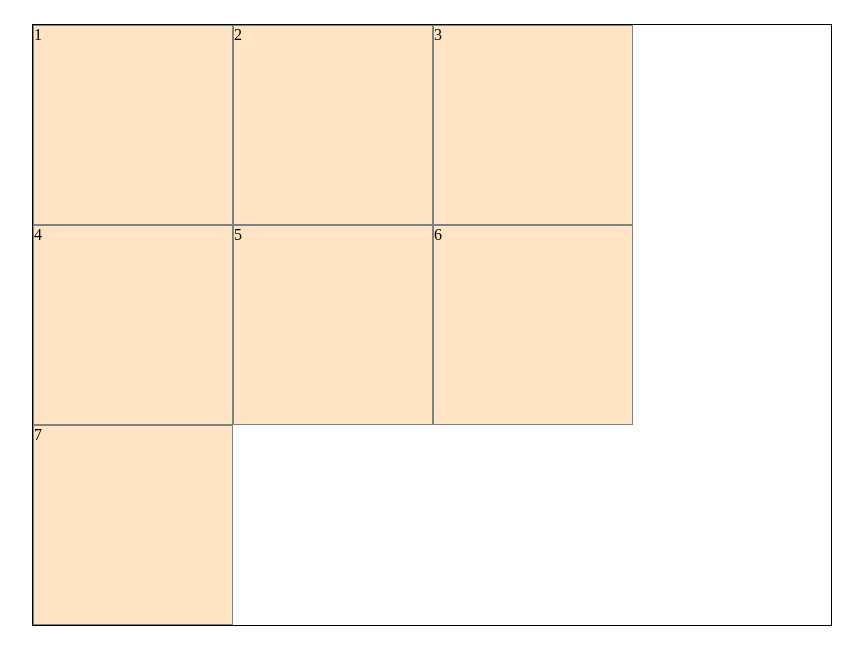
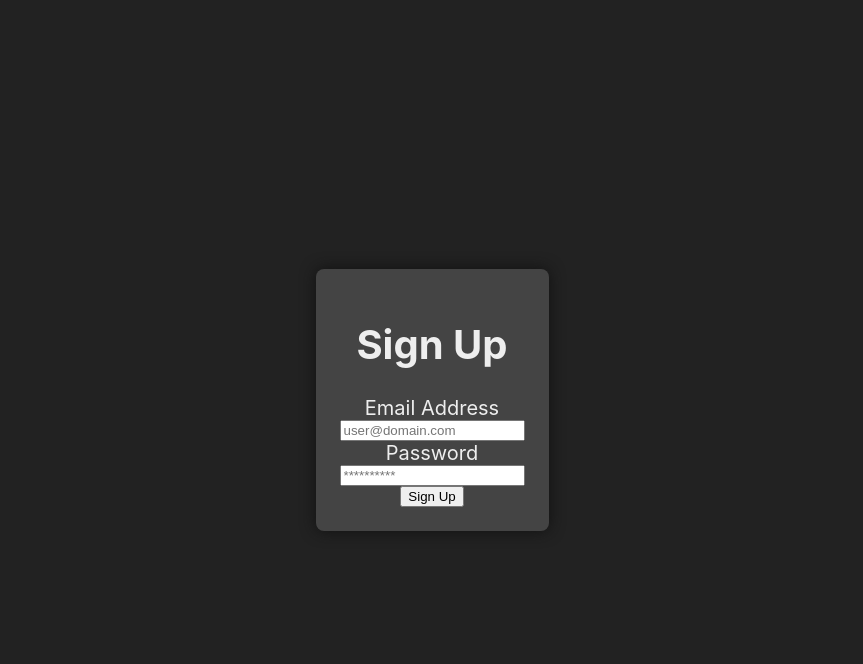
Before and after one commit to yourfavmatt/tc-node-8, a website: page walkthroughs/flexbox-and-grid/flexbox.html in a window 1280 px wide. Shown: the whole page, without its empty margins (208-1071 px from the left). Drawn offline with Linux system fonts and the light colour scheme.

Commit message:
UPDATE: added flexbox review

```diff
--- /dev/null
+++ b/walkthroughs/flexbox-and-grid/flexbox.css
@@ -0,0 +1,38 @@
+* {
+  box-sizing: border-box;
+}
+
+html {
+  font-family: -apple-system, BlinkMacSystemFont, "Segoe UI", Roboto, Oxygen,
+    Ubuntu, Cantarell, "Open Sans", "Helvetica Neue", sans-serif;
+  font-size: 20px;
+}
+
+body {
+  margin: 0;
+}
+
+.container {
+  width: 100vw;
+  min-height: 100vh;
+  background-color: #222;
+  color: #eee;
+
+  /* Flexbox */
+  display: flex;
+  flex-direction: row;
+  justify-content: center;
+  align-items: center;
+  flex-wrap: wrap;
+}
+
+.item {
+  padding: 24px;
+  background-color: #444;
+  border-radius: 8px;
+  box-shadow: 0px 0px 15px #111;
+
+  display: flex;
+  flex-direction: column;
+  align-items: center;
+}
--- a/walkthroughs/flexbox-and-grid/flexbox.html
+++ b/walkthroughs/flexbox-and-grid/flexbox.html
@@ -5,17 +5,18 @@
     <meta http-equiv="X-UA-Compatible" content="IE=edge" />
     <meta name="viewport" content="width=device-width, initial-scale=1.0" />
     <title>Flexbox</title>
-    <link rel="stylesheet" href="./index.css" />
+    <link rel="stylesheet" href="./flexbox.css" />
   </head>
   <body>
     <main class="container">
-      <div class="item">1</div>
-      <div class="item">2</div>
-      <div class="item">3</div>
-      <div class="item">4</div>
-      <div class="item">5</div>
-      <div class="item">6</div>
-      <div class="item">7</div>
+      <form class="item">
+        <h1>Sign Up</h1>
+        <label for="email">Email Address</label
+        ><input type="email" required placeholder="user@domain.com" />
+        <label for="password">Password</label
+        ><input type="password" required placeholder="**********" />
+        <button type="submit">Sign Up</button>
+      </form>
     </main>
   </body>
 </html>
--- a/walkthroughs/flexbox-and-grid/index.css
+++ /dev/null
@@ -1,21 +0,0 @@
-* {
-  box-sizing: border-box;
-}
-
-.container {
-  max-width: 800px;
-  width: 100%;
-  margin: 24px auto;
-  border: 1px solid black;
-
-  /* Flexbox */
-  display: flex;
-  flex-wrap: wrap;
-}
-
-.item {
-  width: 200px;
-  height: 200px;
-  border: 1px solid gray;
-  background-color: bisque;
-}
```
